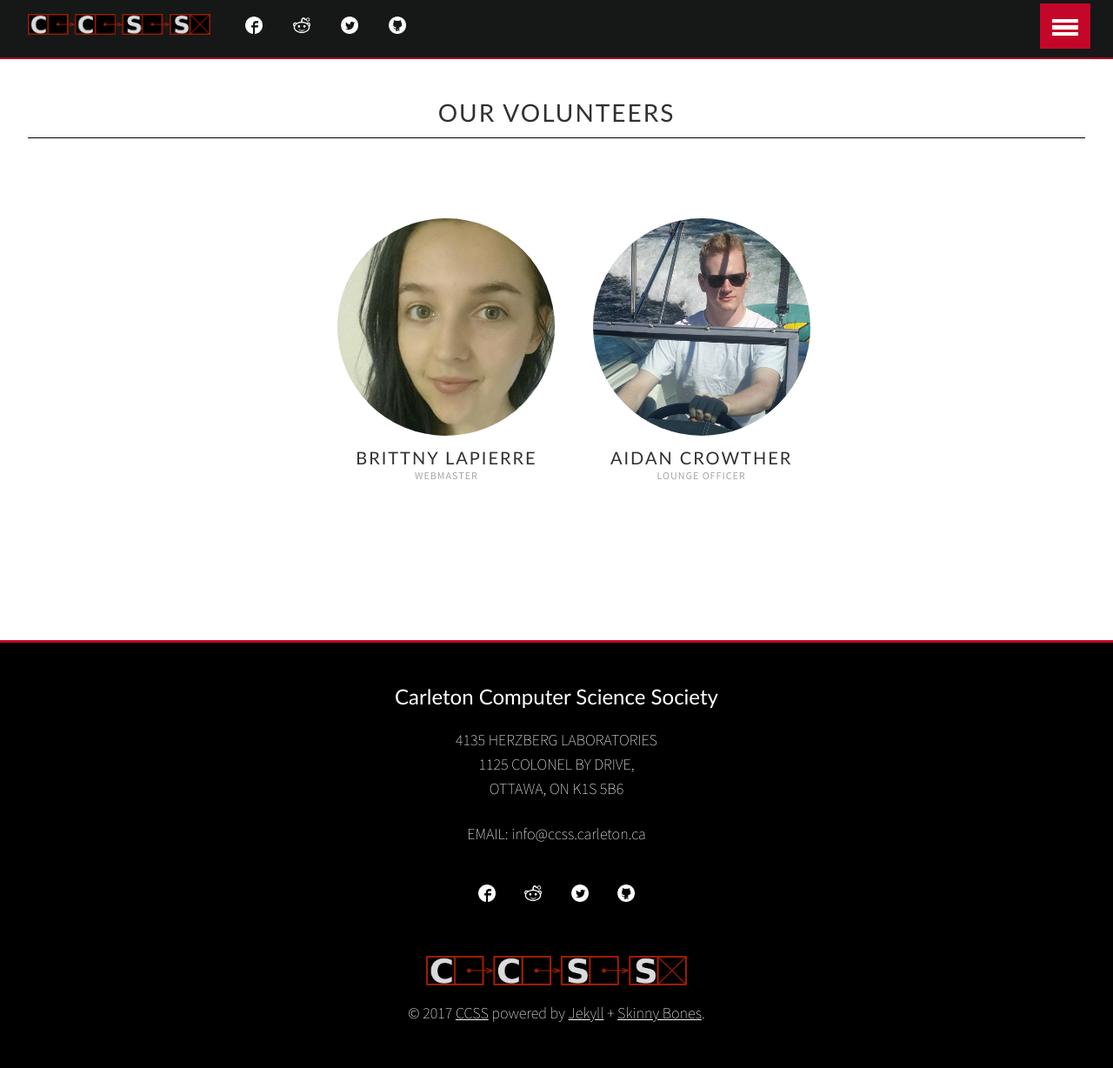
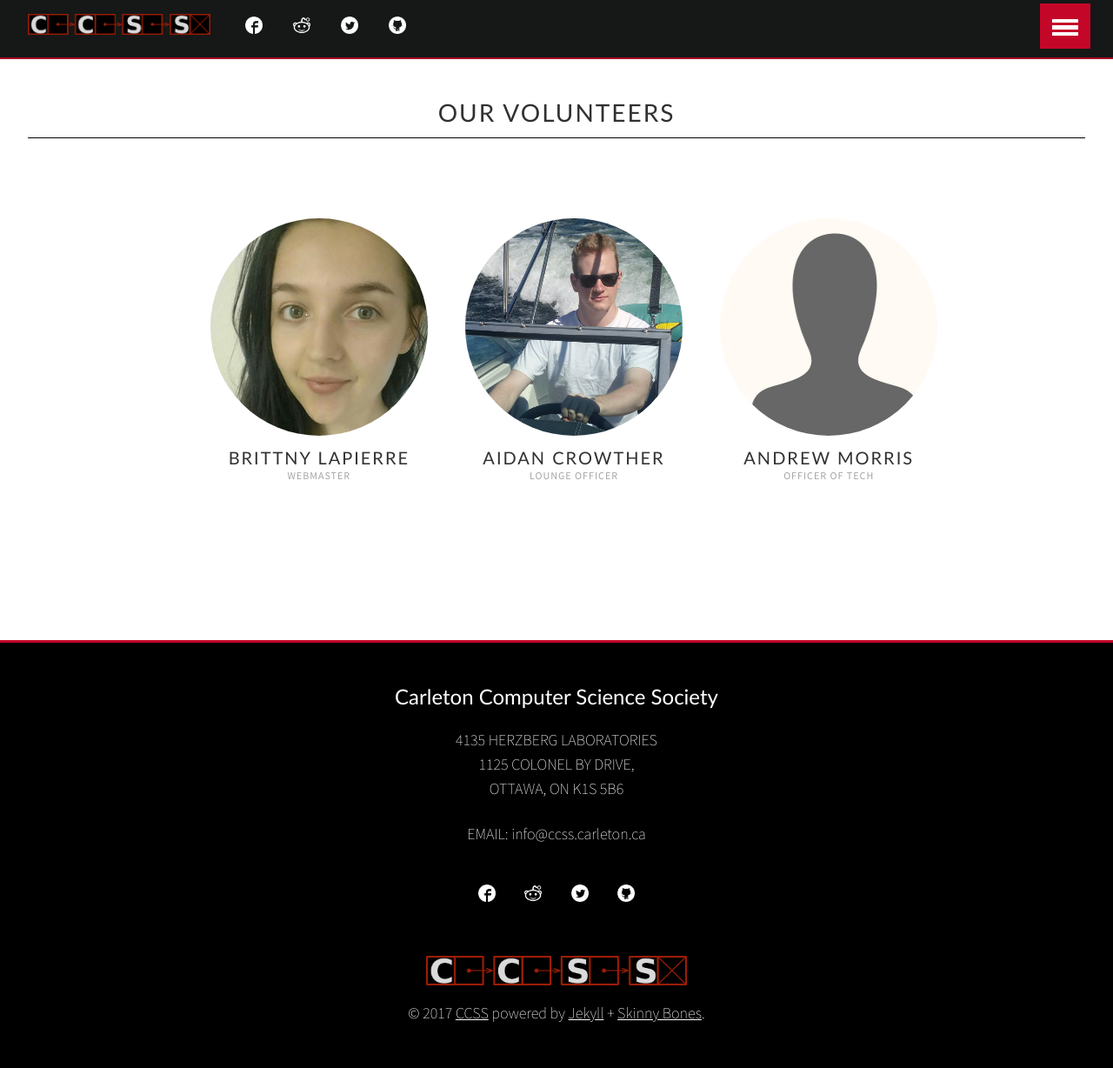
Before and after one commit to CarletonComputerScienceSociety/carletoncomputersciencesociety.github.io, a Jekyll site: the page built from about/team/volunteers/index.md, in a window 1280 px wide. Shown: the whole page at 87% size. Built offline with Jekyll 4.4.1, drawn with Linux system fonts in a browser that asks for light colours.

Commit message:
Andy volunteer, bat file
-Bat file to launch the server on a windows pc
-Added Andy to the volunteer roster

```diff
--- a/about/team/volunteers/index.md
+++ b/about/team/volunteers/index.md
@@ -58,5 +58,27 @@ published: true
       </div>
     </div>
   </li>
+
+<!-- ----Person 3 -->
+  <li>
+    <div class="team-member">
+      <div class="team-img">
+        <img src="/images/about-pics/unknown_id.jpg" class="img-responsive">
+      </div>
+
+      <div class="team-hover">
+        <div class="desk">
+          <h4>Hi There!</h4>
+          <p>I'm in the business systems stream. I’ve done a great deal of volunteer work pertaining to the lounge and technical resources. Coffee is what keeps me going.</p>
+        </div>
+      </div>
+
+
+      <div class="team-title">
+        <h5>Andrew Morris</h5>
+        <span>Officer of Tech</span>
+      </div>
+    </div>
+  </li>
 </ul>
 </div>
```
Also changed, not shown: 1 other file.
